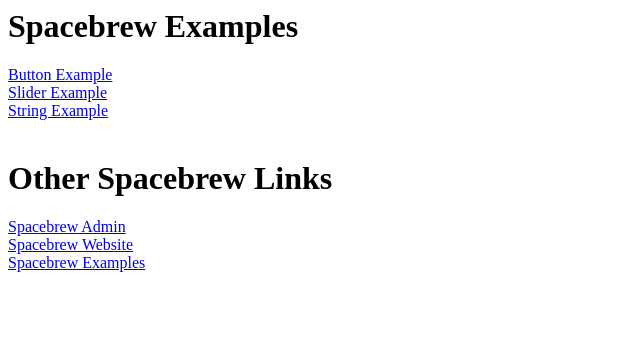
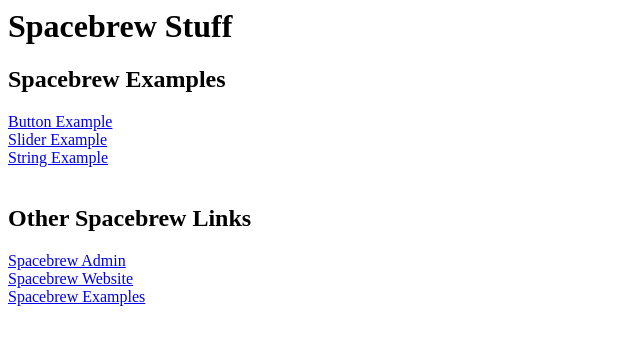
Before and after one commit to julioterra/julioterra.github.io, a plain HTML site: page spacebrew/index.html in a window 1280 px wide. Shown: the whole page, without its empty margins (0-640 px from the left). Drawn offline with Linux system fonts and the light colour scheme.

Commit message:
minor updates

```diff
--- a/spacebrew/index.html
+++ b/spacebrew/index.html
@@ -4,8 +4,13 @@
 	<body>
 		<div>
 			<h1>
+				Spacebrew Stuff
+			</h1>
+		</div>
+		<div>
+			<h2>
 				Spacebrew Examples
-			</h1>
+			</h2>
 
 			<a href='http://julioterra.github.io/spacebrew-button-with-admin/index.html?server=sandbox.spacebrew.cc&name='>Button Example</a>
 
@@ -19,9 +24,9 @@
 		<br />
 
 		<div>
-			<h1>
+			<h2>
 				Other Spacebrew Links
-			</h1>
+			</h2>
 
 			<a href='http://spacebrew.github.io/spacebrew/admin/admin.html?server=sandbox.spacebrew.cc'>Spacebrew Admin</a>
 
```
